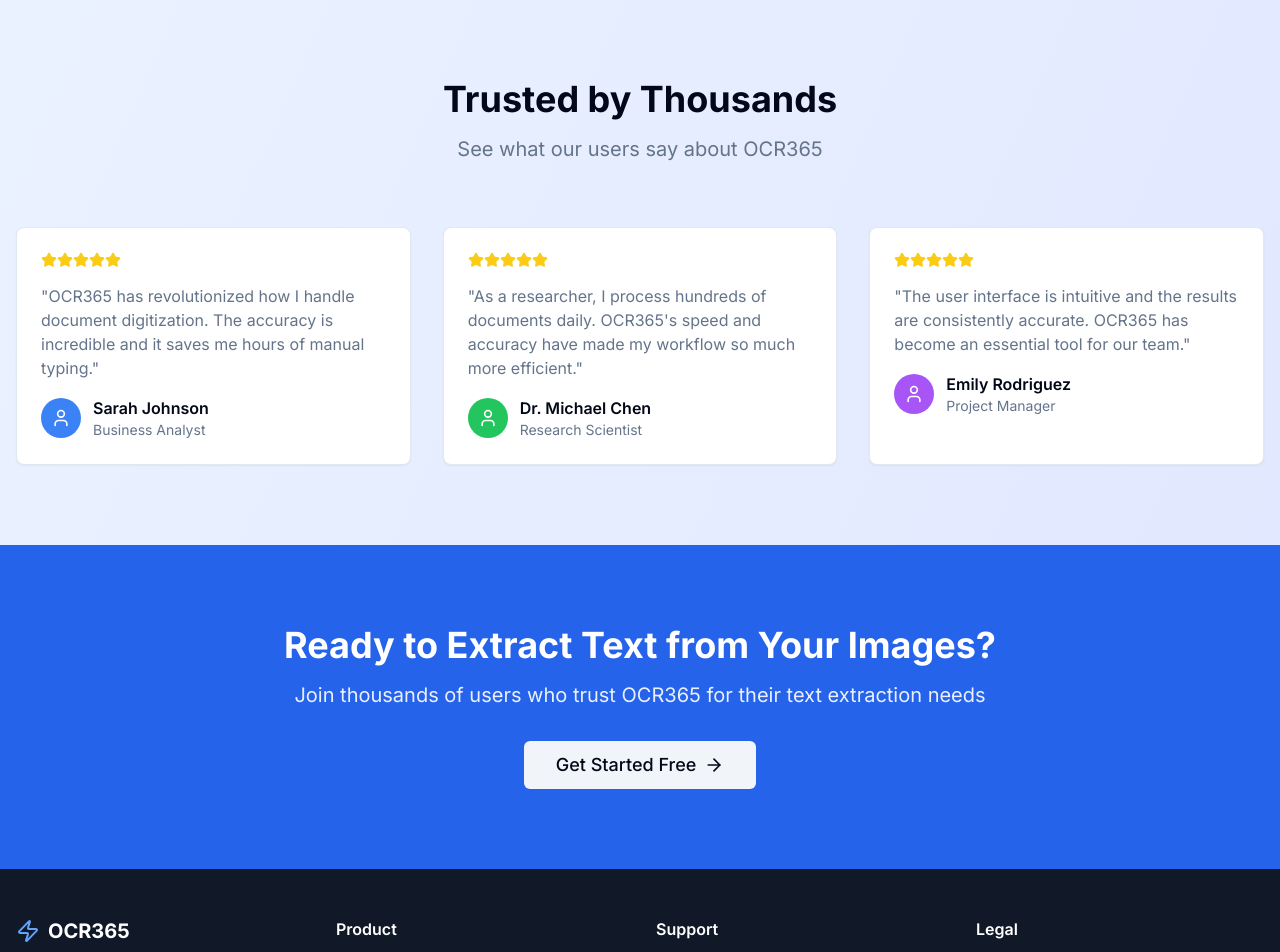
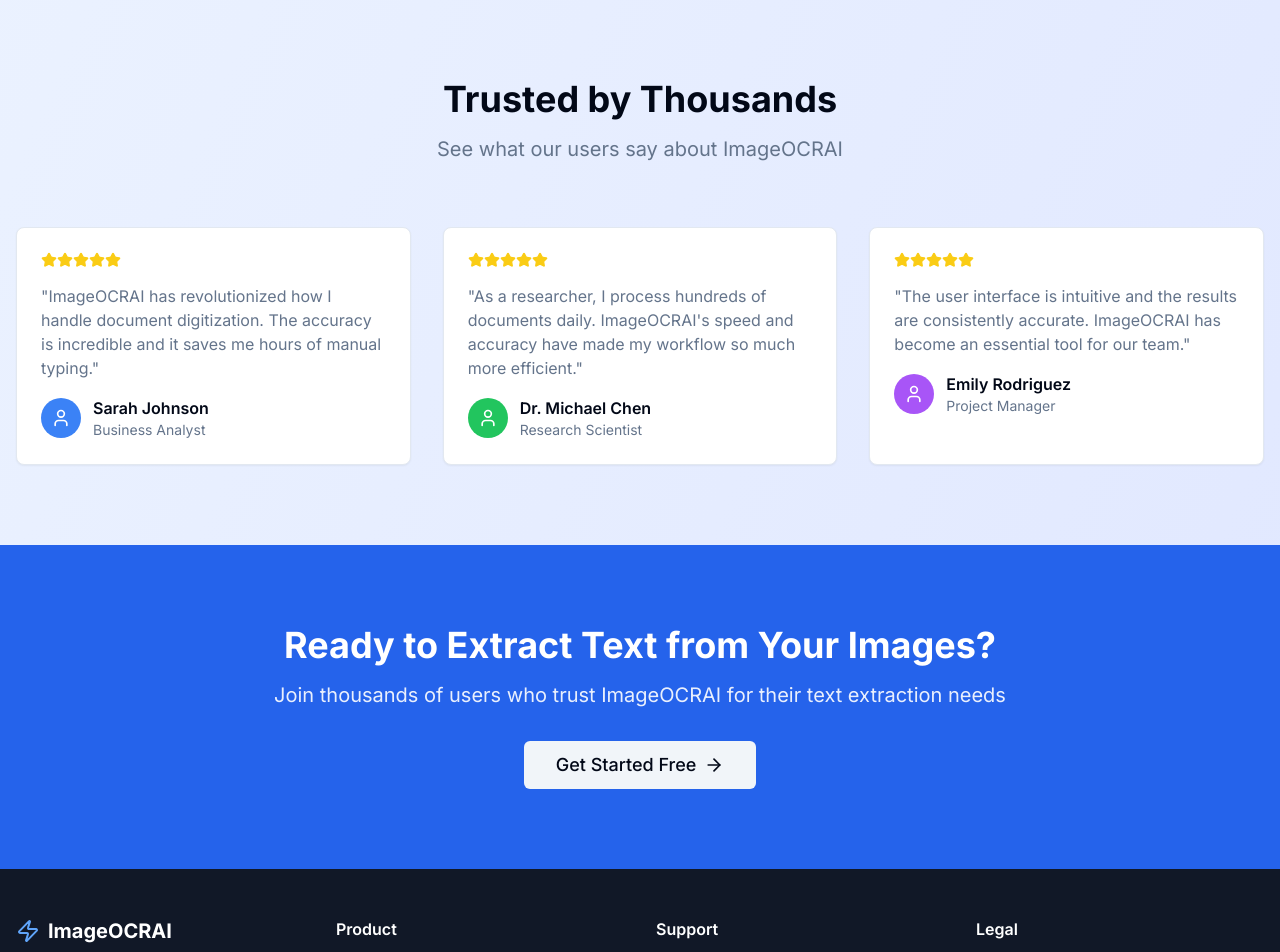
Before and after one commit to yuesir/imageocr-online, a Next.js app: page / in a window 1280 px wide. Shown: the part 1780-2732 px from the top of the page. Built offline with nearby package versions, Linux system fonts and the light colour scheme; no server answers.

Commit message:
ocr365 2 imageOCRAI

```diff
--- a/app/layout.tsx
+++ b/app/layout.tsx
@@ -7,32 +7,32 @@ import { Toaster } from 'sonner'
 const inter = Inter({ subsets: ['latin'] })
 
 export const metadata = {
-  title: 'OCR365 - AI-Powered Text Extraction',
+  title: 'ImageOCRAI - AI-Powered Text Extraction',
   description: 'Extract text from images instantly with our advanced OCR technology. Support for multiple languages, formats, and real-time processing.',
   keywords: 'OCR, text extraction, image to text, AI, machine learning, document processing',
-  authors: [{ name: 'OCR365 Team' }],
-  creator: 'OCR365',
-  publisher: 'OCR365',
+  authors: [{ name: 'ImageOCRAI Team' }],
+  creator: 'ImageOCRAI',
+  publisher: 'ImageOCRAI',
   formatDetection: {
     email: false,
     address: false,
     telephone: false,
   },
-  metadataBase: new URL('https://ocr365.com'),
+  metadataBase: new URL('https://imageocrai.com'),
   alternates: {
     canonical: '/',
   },
   openGraph: {
-    title: 'OCR365 - AI-Powered Text Extraction',
+    title: 'ImageOCRAI - AI-Powered Text Extraction',
     description: 'Extract text from images instantly with our advanced OCR technology.',
-    url: 'https://ocr365.com',
-    siteName: 'OCR365',
+    url: 'https://imageocrai.com',
+    siteName: 'ImageOCRAI',
     images: [
       {
         url: '/og-image.jpg',
         width: 1200,
         height: 630,
-        alt: 'OCR365 - AI-Powered Text Extraction',
+        alt: 'ImageOCRAI - AI-Powered Text Extraction',
       },
     ],
     locale: 'en_US',
@@ -40,7 +40,7 @@ export const metadata = {
   },
   twitter: {
     card: 'summary_large_image',
-    title: 'OCR365 - AI-Powered Text Extraction',
+    title: 'ImageOCRAI - AI-Powered Text Extraction',
     description: 'Extract text from images instantly with our advanced OCR technology.',
     images: ['/og-image.jpg'],
   },
@@ -67,7 +67,7 @@ export default function RootLayout({
       <body className={inter.className}>
         <ThemeProvider
           defaultTheme="system"
-          storageKey="ocr365-ui-theme"
+          storageKey="imageocrai-ui-theme"
         >
           <AuthProvider>
             {children}
--- a/app/login/page.tsx
+++ b/app/login/page.tsx
@@ -5,8 +5,8 @@ import Link from 'next/link'
 import { ArrowLeft } from 'lucide-react'
 
 export const metadata: Metadata = {
-  title: 'Sign In | OCR365',
-  description: 'Sign in to your OCR365 account to access your OCR history and preferences.',
+  title: 'Sign In | ImageOCRAI',
+  description: 'Sign in to your ImageOCRAI account to access your OCR history and preferences.',
 }
 
 export default function LoginPage() {
@@ -25,7 +25,7 @@ export default function LoginPage() {
         </div>
 
         <div className="text-center mb-8">
-          <h1 className="text-3xl font-bold text-foreground mb-2">OCR365</h1>
+          <h1 className="text-3xl font-bold text-foreground mb-2">ImageOCRAI</h1>
           <p className="text-muted-foreground">
             Extract text from images with AI-powered OCR
           </p>
--- a/app/page.tsx
+++ b/app/page.tsx
@@ -19,7 +19,7 @@ export default function HomePage() {
           <div className="flex items-center justify-between">
             <div className="flex items-center space-x-2">
               <Zap className="h-8 w-8 text-blue-600" />
-              <span className="text-2xl font-bold text-foreground">OCR365</span>
+              <span className="text-2xl font-bold text-foreground">ImageOCRAI</span>
             </div>
 
             <div className="flex items-center space-x-4">
@@ -139,7 +139,7 @@ export default function HomePage() {
         <div className="container mx-auto px-4">
           <div className="text-center mb-16">
             <h2 className="text-4xl font-bold text-foreground mb-4">
-              Why Choose OCR365?
+              Why Choose ImageOCRAI?
             </h2>
             <p className="text-xl text-muted-foreground max-w-2xl mx-auto">
               Advanced AI technology meets user-friendly design for the best OCR experience
@@ -203,7 +203,7 @@ export default function HomePage() {
               Trusted by Thousands
             </h2>
             <p className="text-xl text-muted-foreground">
-              See what our users say about OCR365
+              See what our users say about ImageOCRAI
             </p>
           </div>
 
@@ -216,7 +216,7 @@ export default function HomePage() {
                   ))}
                 </div>
                 <p className="text-muted-foreground mb-4">
-                  "OCR365 has revolutionized how I handle document digitization.
+                  "ImageOCRAI has revolutionized how I handle document digitization.
                   The accuracy is incredible and it saves me hours of manual typing."
                 </p>
                 <div className="flex items-center">
@@ -240,7 +240,7 @@ export default function HomePage() {
                 </div>
                 <p className="text-muted-foreground mb-4">
                   "As a researcher, I process hundreds of documents daily.
-                  OCR365's speed and accuracy have made my workflow so much more efficient."
+                  ImageOCRAI's speed and accuracy have made my workflow so much more efficient."
                 </p>
                 <div className="flex items-center">
                   <div className="w-10 h-10 bg-green-500 rounded-full flex items-center justify-center mr-3">
@@ -263,7 +263,7 @@ export default function HomePage() {
                 </div>
                 <p className="text-muted-foreground mb-4">
                   "The user interface is intuitive and the results are consistently accurate.
-                  OCR365 has become an essential tool for our team."
+                  ImageOCRAI has become an essential tool for our team."
                 </p>
                 <div className="flex items-center">
                   <div className="w-10 h-10 bg-purple-500 rounded-full flex items-center justify-center mr-3">
@@ -287,7 +287,7 @@ export default function HomePage() {
             Ready to Extract Text from Your Images?
           </h2>
           <p className="text-xl mb-8 opacity-90">
-            Join thousands of users who trust OCR365 for their text extraction needs
+            Join thousands of users who trust ImageOCRAI for their text extraction needs
           </p>
 
           {user ? (
@@ -316,7 +316,7 @@ export default function HomePage() {
             <div>
               <div className="flex items-center space-x-2 mb-4">
                 <Zap className="h-6 w-6 text-blue-400" />
-                <span className="text-xl font-bold">OCR365</span>
+                <span className="text-xl font-bold">ImageOCRAI</span>
               </div>
               <p className="text-gray-400">
                 AI-powered text extraction from images. Fast, accurate, and secure.
@@ -352,7 +352,7 @@ export default function HomePage() {
           </div>
 
           <div className="border-t border-gray-800 mt-8 pt-8 text-center text-gray-400">
-            <p>&copy; 2024 OCR365. All rights reserved.</p>
+            <p>&copy; 2024 ImageOCRAI. All rights reserved.</p>
           </div>
         </div>
       </footer>
--- a/app/preferences/page.tsx
+++ b/app/preferences/page.tsx
@@ -129,7 +129,7 @@ export default function PreferencesPage() {
               User Preferences
             </h1>
             <p className="text-gray-600 dark:text-gray-300">
-              Customize your OCR365 experience
+              Customize your ImageOCRAI experience
             </p>
           </div>
 
--- a/app/signup/page.tsx
+++ b/app/signup/page.tsx
@@ -5,8 +5,8 @@ import Link from 'next/link'
 import { ArrowLeft } from 'lucide-react'
 
 export const metadata: Metadata = {
-  title: 'Sign Up | OCR365',
-  description: 'Create your OCR365 account to start extracting text from images with AI-powered OCR.',
+  title: 'Sign Up | ImageOCRAI',
+  description: 'Create your ImageOCRAI account to start extracting text from images with AI-powered OCR.',
 }
 
 export default function SignUpPage() {
@@ -25,7 +25,7 @@ export default function SignUpPage() {
         </div>
 
         <div className="text-center mb-8">
-          <h1 className="text-3xl font-bold text-foreground mb-2">OCR365</h1>
+          <h1 className="text-3xl font-bold text-foreground mb-2">ImageOCRAI</h1>
           <p className="text-muted-foreground">
             Extract text from images with AI-powered OCR
           </p>
--- a/components/auth/SignUpForm.tsx
+++ b/components/auth/SignUpForm.tsx
@@ -51,7 +51,7 @@ export function SignUpForm() {
       <CardHeader className="space-y-1">
         <CardTitle className="text-2xl font-bold text-center">Create Account</CardTitle>
         <CardDescription className="text-center">
-          Sign up to start using OCR365
+          Sign up to start using ImageOCRAI
         </CardDescription>
       </CardHeader>
       <form onSubmit={handleSubmit}>
--- a/components/providers/ThemeProvider.tsx
+++ b/components/providers/ThemeProvider.tsx
@@ -25,7 +25,7 @@ const ThemeProviderContext = createContext<ThemeProviderState>(initialState)
 export function ThemeProvider({
   children,
   defaultTheme = 'system',
-  storageKey = 'ocr365-ui-theme',
+  storageKey = 'imageocrai-ui-theme',
   ...props
 }: ThemeProviderProps) {
   const [theme, setTheme] = useState<Theme>(
```
